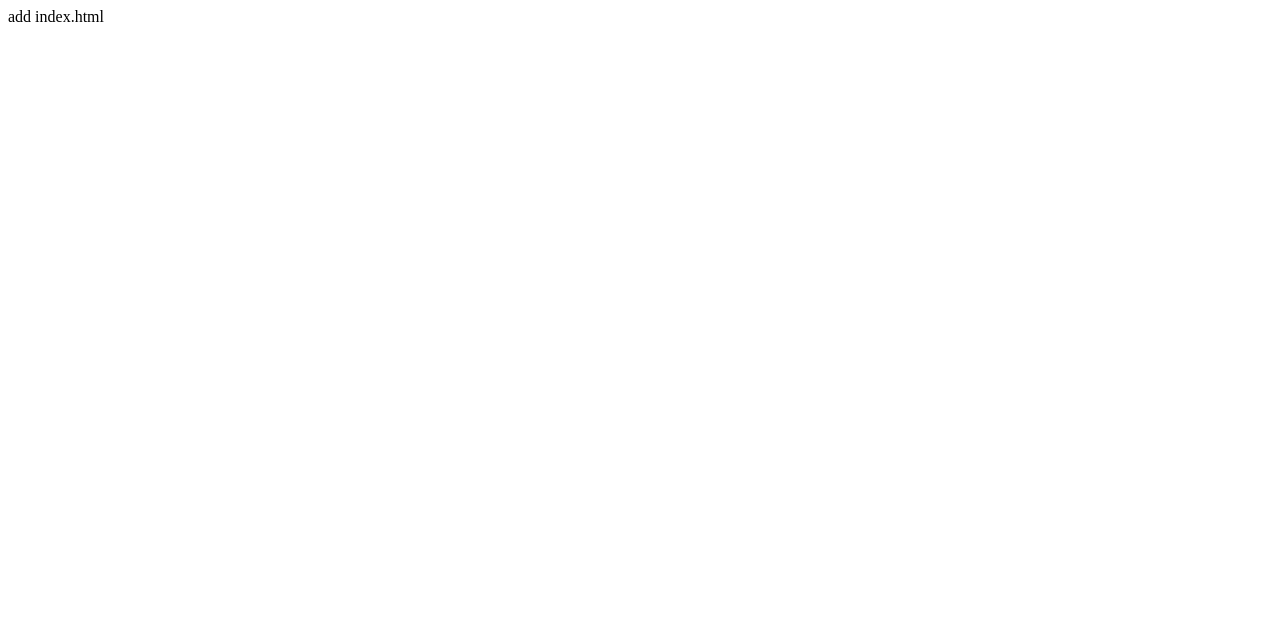
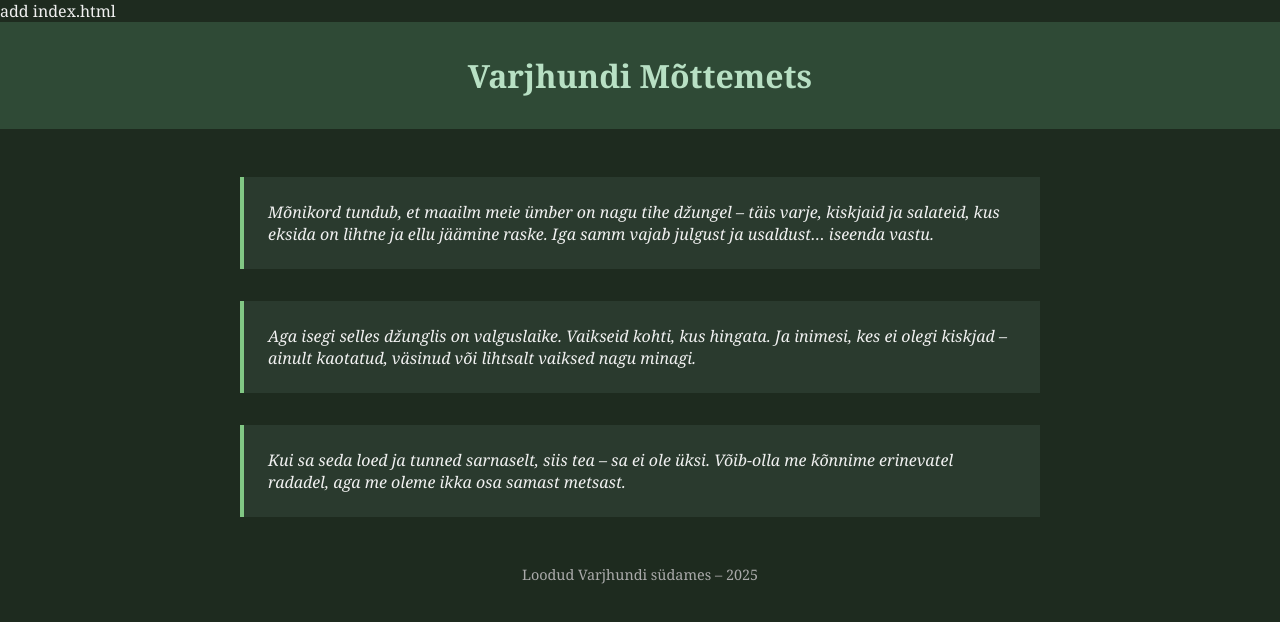
Before and after one commit to KuriJomm/varjhundi-mottemets, a plain HTML site: page index.html in a window 1280 px wide. Drawn offline with Linux system fonts and the light colour scheme.

Commit message:
Update index.html

```diff
--- a/index.html
+++ b/index.html
@@ -1 +1,72 @@
 add index.html
+<!DOCTYPE html>
+<html lang="et">
+<head>
+  <meta charset="UTF-8">
+  <meta name="viewport" content="width=device-width, initial-scale=1">
+  <title>Varjhundi Mõttemets</title>
+  <style>
+    body {
+      background-color: #1e2b1f;
+      color: #f1f1f1;
+      font-family: 'Georgia', serif;
+      margin: 0;
+      padding: 0;
+    }
+    header {
+      background-color: #2f4a36;
+      padding: 2em;
+      text-align: center;
+    }
+    header h1 {
+      margin: 0;
+      font-size: 2em;
+      color: #b8e0c4;
+    }
+    .content {
+      max-width: 800px;
+      margin: 3em auto;
+      padding: 0 1em;
+    }
+    .thought {
+      background-color: #2a3a2e;
+      border-left: 4px solid #81c784;
+      padding: 1.5em;
+      margin-bottom: 2em;
+      font-style: italic;
+    }
+    footer {
+      text-align: center;
+      color: #aaa;
+      font-size: 0.9em;
+      margin: 3em 0 1em;
+    }
+  </style>
+</head>
+<body>
+
+  <header>
+    <h1>Varjhundi Mõttemets</h1>
+  </header>
+
+  <div class="content">
+    <div class="thought">
+      Mõnikord tundub, et maailm meie ümber on nagu tihe džungel – täis varje, kiskjaid ja salateid, kus eksida on lihtne ja ellu jäämine raske.
+      Iga samm vajab julgust ja usaldust… iseenda vastu.
+    </div>
+
+    <div class="thought">
+      Aga isegi selles džunglis on valguslaike. Vaikseid kohti, kus hingata. Ja inimesi, kes ei olegi kiskjad – ainult kaotatud, väsinud või lihtsalt vaiksed nagu minagi.
+    </div>
+
+    <div class="thought">
+      Kui sa seda loed ja tunned sarnaselt, siis tea – sa ei ole üksi. Võib-olla me kõnnime erinevatel radadel, aga me oleme ikka osa samast metsast.
+    </div>
+  </div>
+
+  <footer>
+    Loodud Varjhundi südames – 2025
+  </footer>
+
+</body>
+</html>
```
